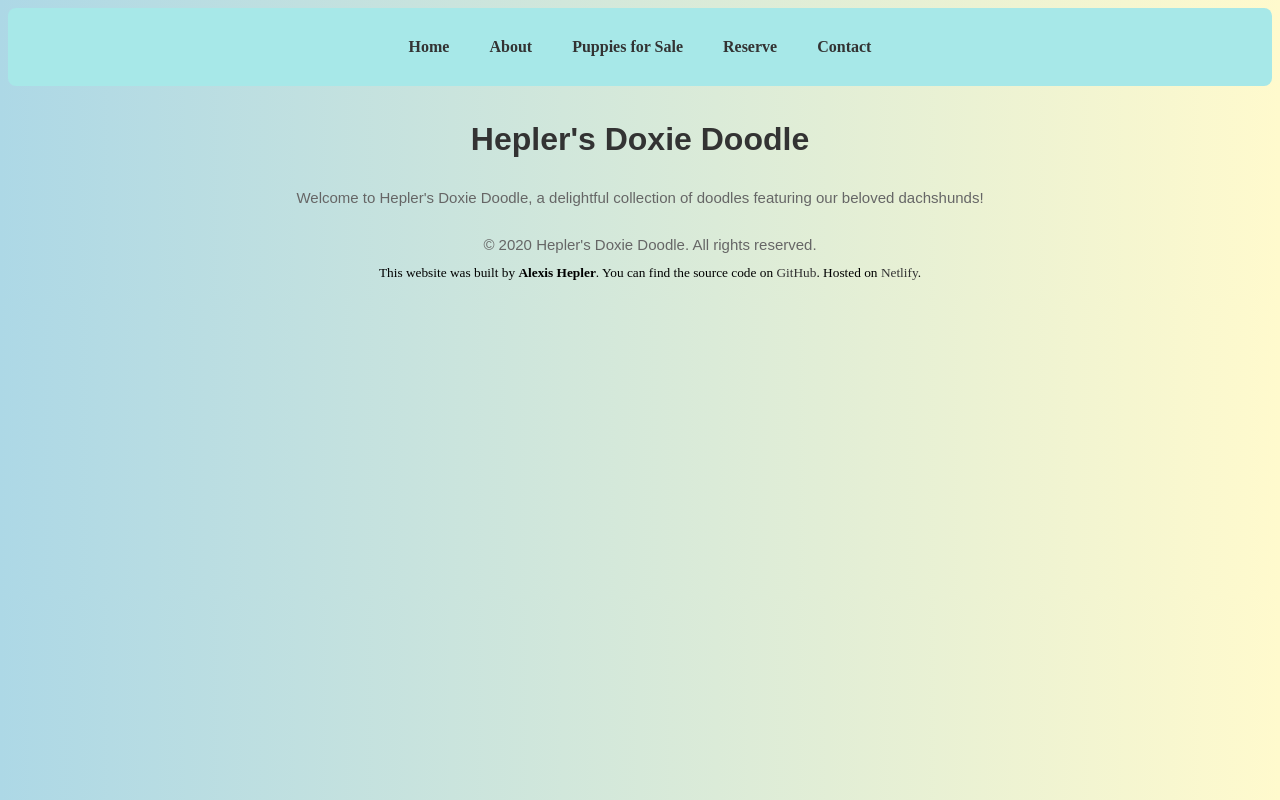
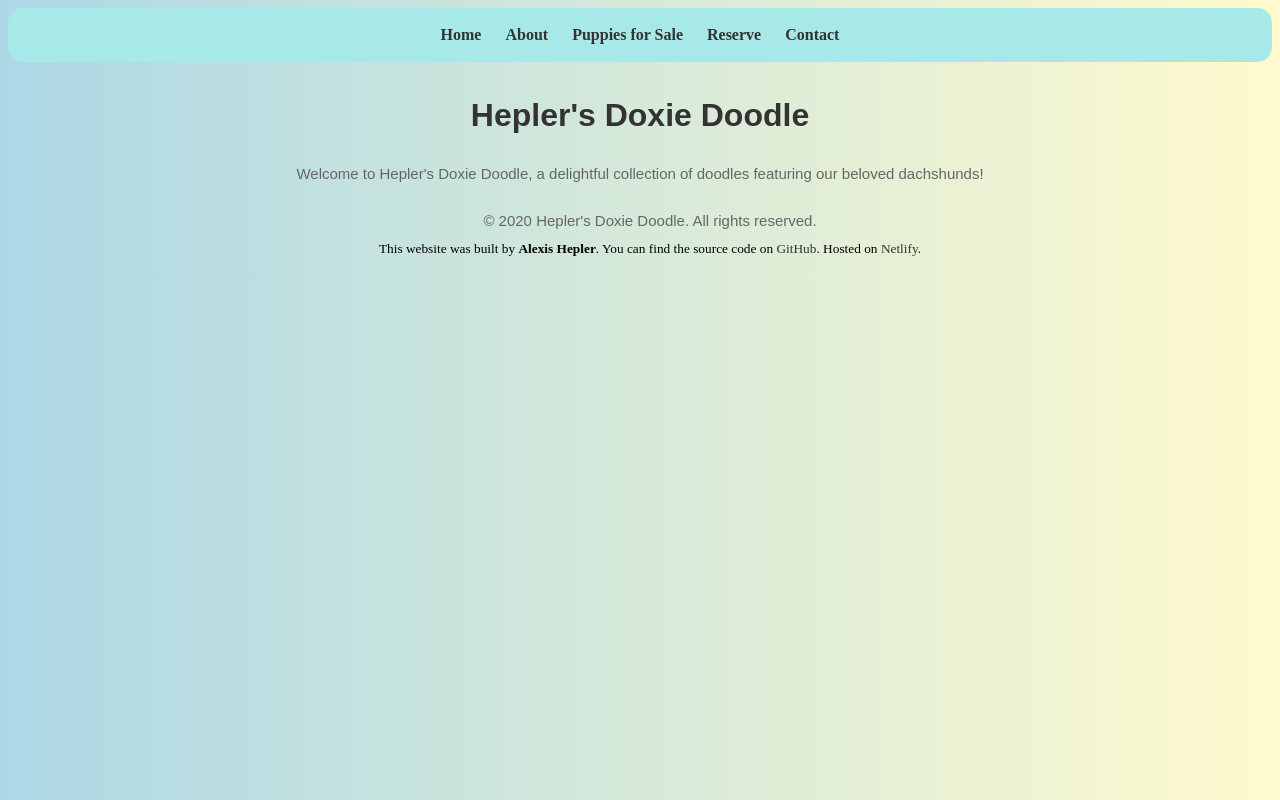
Before and after one commit to Alexismarie20/Heplers-doxie-doodle, a plain HTML site: page index.html in a window 1280 px wide. Drawn offline with Linux system fonts and the light colour scheme.

Commit message:
update css

```diff
--- a/src/style.css
+++ b/src/style.css
@@ -55,31 +55,30 @@ p {
 
 #navbar {
   background-color: #A7E8E8;
-  padding: 15px;
-  text-align: center;
-  border-radius: 8px;
+  padding: 10px;
+  border-radius: 15px;
+  overflow: hidden;
 }
 
 #navbar ul {
   display: flex;
   flex-wrap: wrap;
   justify-content: center;
-  list-style-type: none;
+  align-items: center;
+  list-style: none;
   margin: 0;
-  padding: 10px;
+  padding: 0;
 
 }
 
 #navbar ul li {
-  margin: 5px;
+  margin: 8px 12px;
 }
 
 #navbar ul li a {
   text-decoration: none;
   color: #333;
   font-weight: bold;
-  padding: 10px 15px;
-  border-radius: 5px;
 }
 
 #contact-form {
```
